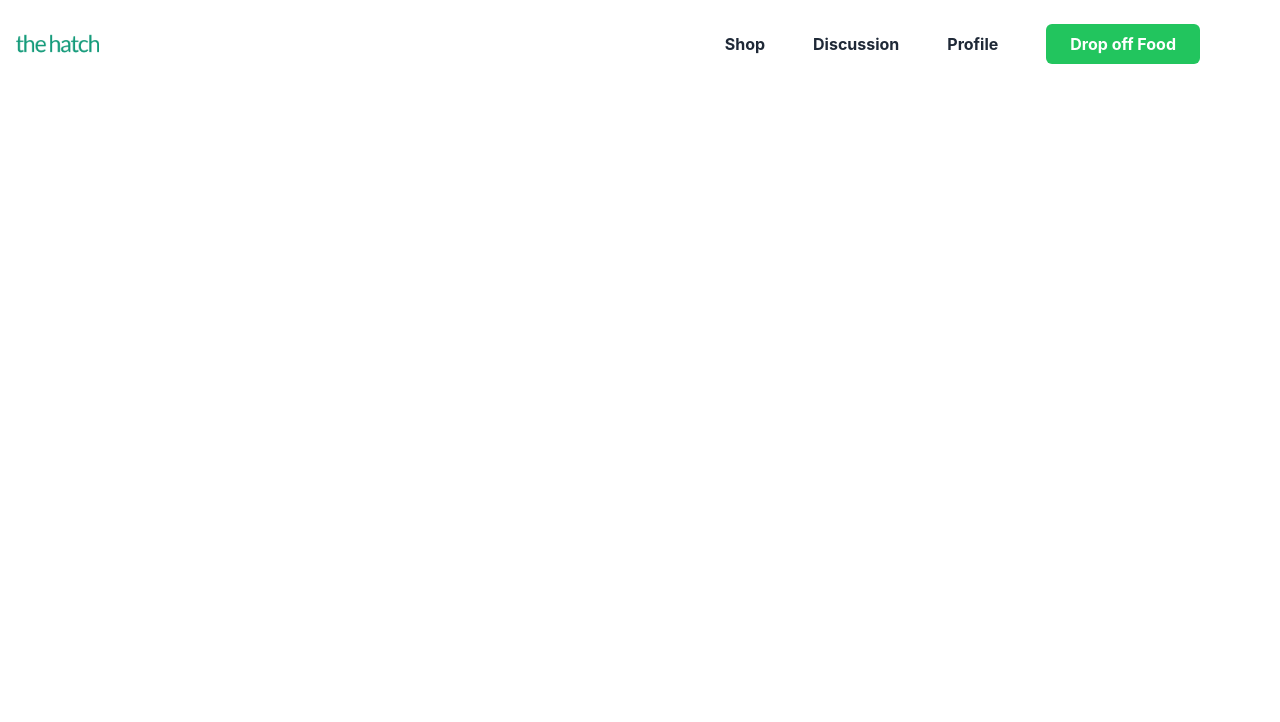
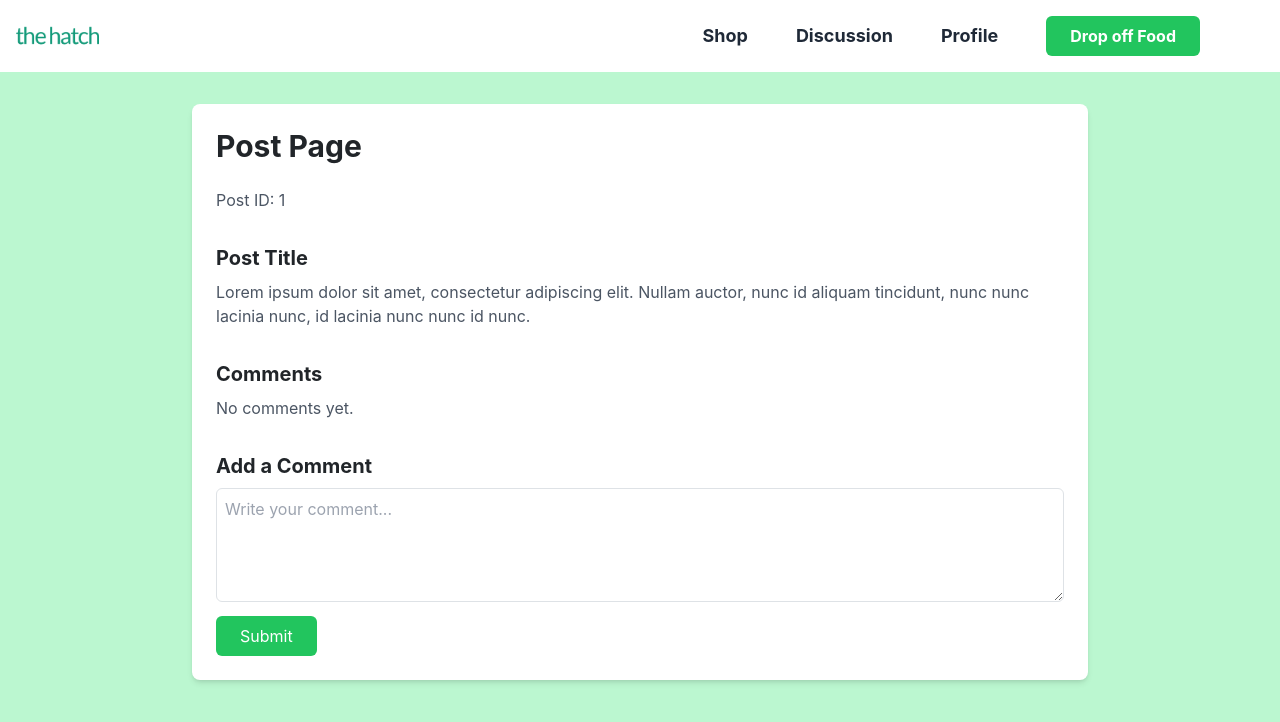
Before and after one commit to AnaCoda/HackTheChange2023_Bulk, a React (Create React App) app: page /post/1 in a window 1280 px wide. Shown: the top 722 px of the page. Built offline with nearby package versions, Linux system fonts and the light colour scheme.

Commit message:
add it now?

```diff
--- a/src/App.js
+++ b/src/App.js
@@ -1,15 +1,16 @@
 import { Link, Route, Routes } from "react-router-dom";
 import Upload from './routes/Upload';
 import Home from "./routes/Home";
-import Howitworks from './routes/Howitworks';
+import Discussion from './routes/Discussion';
 import Mission from './routes/Mission';
 import TheHatchText from "./routes/images/The Hatch Finals_Text Only_small.png";
+import PostPage from "./routes/Post";
 
 function App() {
   return (
     <>
     <div className="bg-white">
-      <nav className="flex justify-between items-center py-4">
+      <nav className="flex justify-between items-center py-3">
         <Link to="/" title="home-page">
           <img
             src={TheHatchText}
@@ -17,7 +18,7 @@ function App() {
             className="h-8"
           />
         </Link>
-        <div className="flex space-x-12 mx-[10vh] items-center">
+        <div className="flex space-x-12 mx-[10vh] items-center text-lg">
           <Link to="/" className="hover:text-gray-600 text-gray-800">
             <b>Shop</b>
           </Link>
@@ -27,16 +28,18 @@ function App() {
           <Link to="/Profile" className="hover:text-gray-600 text-gray-800">
             <b>Profile</b>
           </Link>
-          <Link to="/upload" className="bg-green-500 text-white px-4 py-2 rounded hover:bg-green-600">
+          <Link to="/upload" className="bg-green-500 text-white px-4 py-2 rounded hover:bg-green-600 text-base">
             <b>Drop off Food</b>
           </Link>
         </div>
       </nav>
       <Routes>
         <Route path="/" element={<Home />}></Route>
-        <Route path="/Discussion" element={<Howitworks />}></Route>
+        <Route path="/Discussion" element={<Discussion />}></Route>
         <Route path="/Profile" element={<Mission />}></Route>
         <Route path="/upload" element={<Upload />}></Route>
+        <Route path="/post/:id" element={<PostPage/>}></Route>
+
       </Routes>
     </div>
     </>
--- /dev/null
+++ b/src/routes/Discussion.js
@@ -0,0 +1,69 @@
+import React, { useState } from 'react';
+import { useNavigate } from 'react-router-dom';
+
+const LandingPage = () => {
+  // Sample data for posts
+  const posts = [
+    {
+      id: 1,
+      title: 'Post 1',
+      description: 'This is the first post',
+      image: 'https://example.com/image1.jpg',
+    },
+    {
+      id: 2,
+      title: 'Post 2',
+      description: 'This is the second post',
+      image: 'https://example.com/image2.jpg',
+    },
+    // Add more posts here
+  ];
+
+  const [searchText, setSearchText] = useState('');
+  const navigate = useNavigate();
+
+  const filteredPosts = posts.filter((post) =>
+    post.title.toLowerCase().includes(searchText.toLowerCase()) ||
+    post.description.toLowerCase().includes(searchText.toLowerCase())
+  );
+
+  const handleSearchChange = (e) => {
+    setSearchText(e.target.value);
+  };
+
+  const handlePostClick = (postId) => {
+    navigate(`/post/${postId}`);
+  };
+
+  return (
+    <div className="bg-gray-100 min-h-screen py-8">
+      <div className="max-w-4xl mx-auto">
+        <h1 className="text-3xl font-bold mb-8">Welcome to the Reddit-like Page</h1>
+        <div className="mb-4">
+          <input
+            type="text"
+            placeholder="Search..."
+            value={searchText}
+            onChange={handleSearchChange}
+            className="border border-gray-300 rounded-md px-4 py-2 w-full"
+          />
+        </div>
+        <div className="grid grid-cols-1 md:grid-cols-2 lg:grid-cols-3 gap-4">
+          {filteredPosts.map((post) => (
+            <div
+              key={post.id}
+              className="bg-white rounded-lg shadow-md p-4 cursor-pointer"
+              onClick={() => handlePostClick(post.id)}
+            >
+              <img src={post.image} alt={post.title} className="w-full h-40 object-cover mb-4 rounded-md" />
+              <h2 className="text-xl font-bold mb-2">{post.title}</h2>
+              <p className="text-gray-600">{post.description}</p>
+            </div>
+          ))}
+        </div>
+      </div>
+    </div>
+  );
+};
+
+export default LandingPage;
--- /dev/null
+++ b/src/routes/Post.js
@@ -0,0 +1,67 @@
+import React, { useState } from 'react';
+import { useParams } from 'react-router-dom';
+
+const PostPage = () => {
+  const { id } = useParams();
+  const [comment, setComment] = useState('');
+  const [comments, setComments] = useState([]);
+
+  const handleCommentChange = (e) => {
+    setComment(e.target.value);
+  };
+
+  const handleCommentSubmit = (e) => {
+    e.preventDefault();
+    if (comment.trim() !== '') {
+      setComments((prevComments) => [...prevComments, comment]);
+      setComment('');
+    }
+  };
+
+  return (
+    <div className="bg-green-200 min-h-screen py-8">
+      <div className="max-w-4xl mx-auto">
+        <div className="bg-white rounded-lg shadow-md p-4">
+          <h1 className="text-3xl font-bold mb-4">Post Page</h1>
+          <p className="text-gray-600">Post ID: {id}</p>
+          <div className="mt-8">
+            <h2 className="text-xl font-bold mb-2">Post Title</h2>
+            <p className="text-gray-600">Lorem ipsum dolor sit amet, consectetur adipiscing elit. Nullam auctor, nunc id aliquam tincidunt, nunc nunc lacinia nunc, id lacinia nunc nunc id nunc.</p>
+          </div>
+          <div className="mt-8">
+            <h2 className="text-xl font-bold mb-2">Comments</h2>
+            {comments.length === 0 ? (
+              <p className="text-gray-600">No comments yet.</p>
+            ) : (
+              comments.map((comment, index) => (
+                <div className="bg-green-100 rounded-lg p-4 mt-4" key={index}>
+                  <p className="text-gray-800">{comment}</p>
+                </div>
+              ))
+            )}
+          </div>
+          <div className="mt-8">
+            <h2 className="text-xl font-bold mb-2">Add a Comment</h2>
+            <form onSubmit={handleCommentSubmit}>
+              <textarea
+                className="w-full p-2 border border-gray-300 rounded"
+                rows="4"
+                placeholder="Write your comment..."
+                value={comment}
+                onChange={handleCommentChange}
+              ></textarea>
+              <button
+                type="submit"
+                className="bg-green-500 text-white px-4 py-2 mt-2 rounded"
+              >
+                Submit
+              </button>
+            </form>
+          </div>
+        </div>
+      </div>
+    </div>
+  );
+};
+
+export default PostPage;
--- a/src/routes/Upload.js
+++ b/src/routes/Upload.js
@@ -4,20 +4,29 @@ import { useForm } from 'react-hook-form';
 const Upload = () => {
   const { register, handleSubmit, formState: { errors } } = useForm();
 
-  const onSubmit = (data) => {
+  const onSubmit = async (data) => {
     const formData = new FormData();
     formData.append('foodPicture', data.foodPicture[0]);
     formData.append('receipt', data.receipt[0]);
-    formData.append('foodName', data.foodName);
+    formData.append('name', data.foodName);
     formData.append('amount', data.amount);
-    formData.append('cost', data.cost);
+    formData.append('price', data.cost);
 
-    // Log the FormData object to the console
-    for (var pair of formData.entries()) {
-      console.log(pair[0] + ', ' + pair[1]);
+    try {
+      const response = await fetch('/uploadCatalogPost', {
+        method: 'POST',
+        body: formData
+      });
+
+      if (response.ok) {
+        console.log('Item uploaded successfully');
+      } else {
+        console.log('Failed to upload item');
+      }
+    } catch (error) {
+      console.log('Error:', error);
     }
   };
-
   return (
     <div className="inset-0 flex items-center justify-center space-x-4">
       <div className="bg-white p-6 rounded shadow-lg w-1/4">
```
